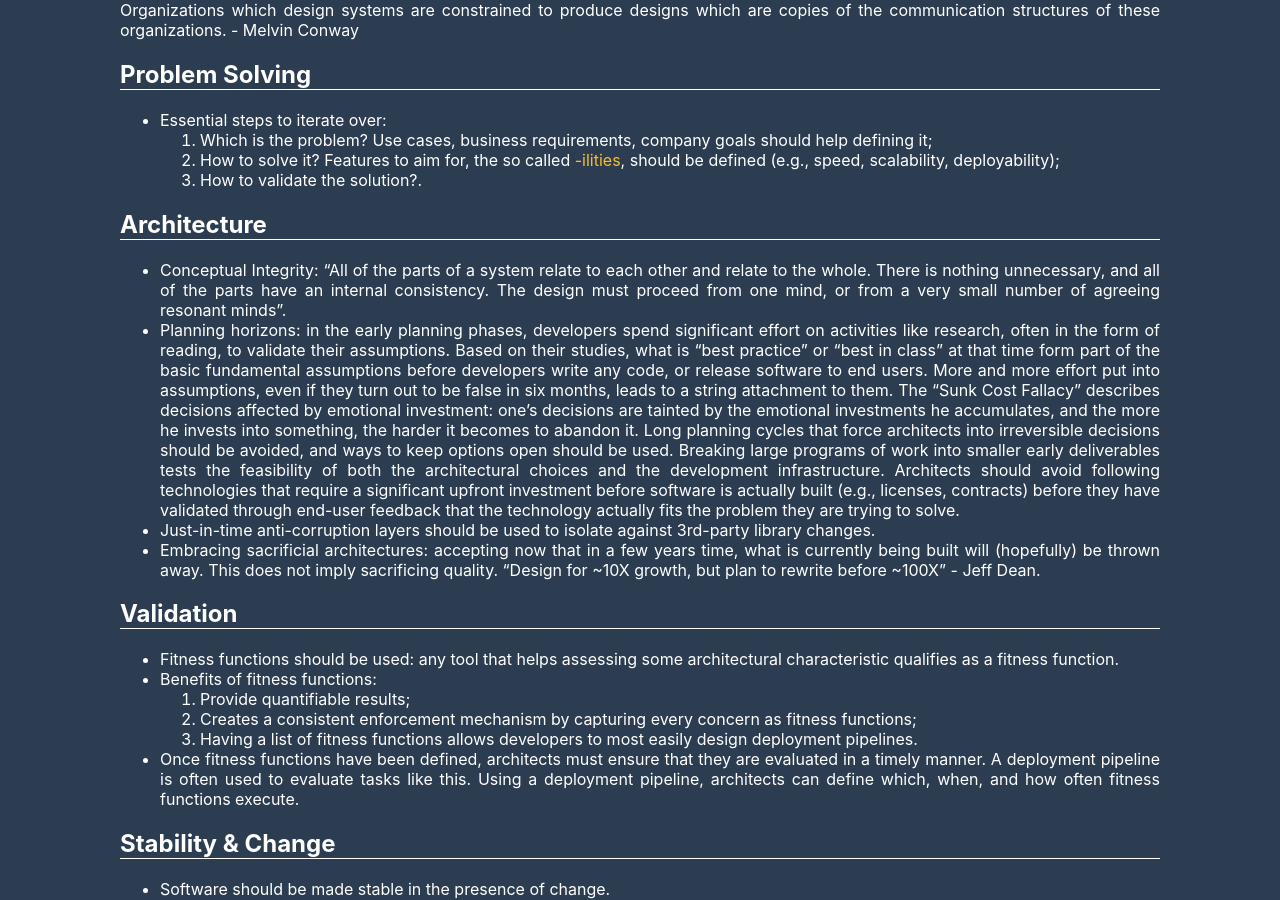
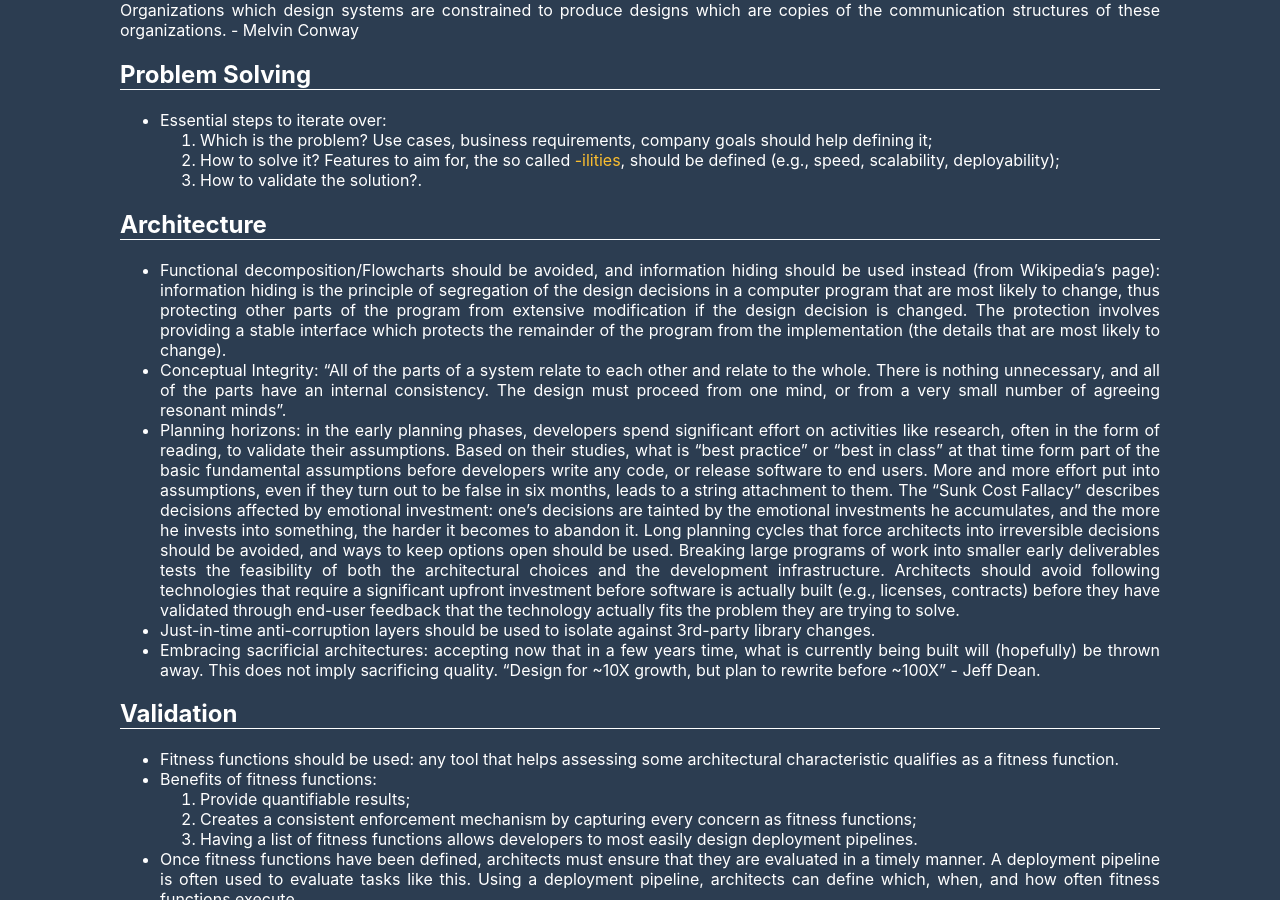
Before and after one commit to brunoroque06/brunoroque06.github.io, a Jekyll site: the page built from _pages/software-architecture.md, in a window 1280 px wide and 900 px high, scrolled down 374 px. Built offline with Jekyll 4.4.1, drawn with Linux system fonts in a browser that asks for light colours; some of the changed text lies outside the part shown.

Commit message:
Add Information Hiding concept to software architecture

```diff
--- a/_pages/software-architecture.md
+++ b/_pages/software-architecture.md
@@ -19,6 +19,7 @@ Organizations which design systems are constrained to produce designs which are
 
 ## Architecture
 
+- Functional decomposition/Flowcharts should be avoided, and information hiding should be used instead (from Wikipedia's page): information hiding is the principle of segregation of the design decisions in a computer program that are most likely to change, thus protecting other parts of the program from extensive modification if the design decision is changed. The protection involves providing a stable interface which protects the remainder of the program from the implementation (the details that are most likely to change).
 - Conceptual Integrity: "All of the parts of a system relate to each other and relate to the whole. There is nothing unnecessary, and all of the parts have an internal consistency. The design must proceed from one mind, or from a very small number of agreeing resonant minds".
 - Planning horizons: in the early planning phases, developers spend significant effort on activities like research, often in the form of reading, to validate their assumptions. Based on their studies, what is "best practice" or "best in class" at that time form part of the basic fundamental assumptions before developers write any code, or release software to end users. More and more effort put into assumptions, even if they turn out to be false in six months, leads to a string attachment to them. The "Sunk Cost Fallacy" describes decisions affected by emotional investment: one's decisions are tainted by the emotional investments he accumulates, and the more he invests into something, the harder it becomes to abandon it. Long planning cycles that force architects into irreversible decisions should be avoided, and ways to keep options open should be used. Breaking large programs of work into smaller early deliverables tests the feasibility of both the architectural choices and the development infrastructure. Architects should avoid following technologies that require a significant upfront investment before software is actually built (e.g., licenses, contracts) before they have validated through end-user feedback that the technology actually fits the problem they are trying to solve.
 - Just-in-time anti-corruption layers should be used to isolate against 3rd-party library changes.
@@ -75,8 +76,10 @@ Organizations which design systems are constrained to produce designs which are
 
 Building Evolutionary Architectures, by Neil Ford, Rebecca Parsons and Patrick Kua, 2017.
 
+[Design Principles and Design Patterns](https://fi.ort.edu.uy/innovaportal/file/2032/1/design_principles.pdf), by Robert Martin, 2000.
+
+[Information Hidding](https://en.wikipedia.org/wiki/Information_hiding), by David Parnas, 1972.
+
 [ParallelChange](https://martinfowler.com/bliki/ParallelChange.html), by Danilo Sato.
 
 [SacrificalArchitecture](https://martinfowler.com/bliki/SacrificialArchitecture.html), by Martin Fowler.
-
-[Design Principles and Design Patterns](https://fi.ort.edu.uy/innovaportal/file/2032/1/design_principles.pdf), by Robert Martin, 2000.
```
